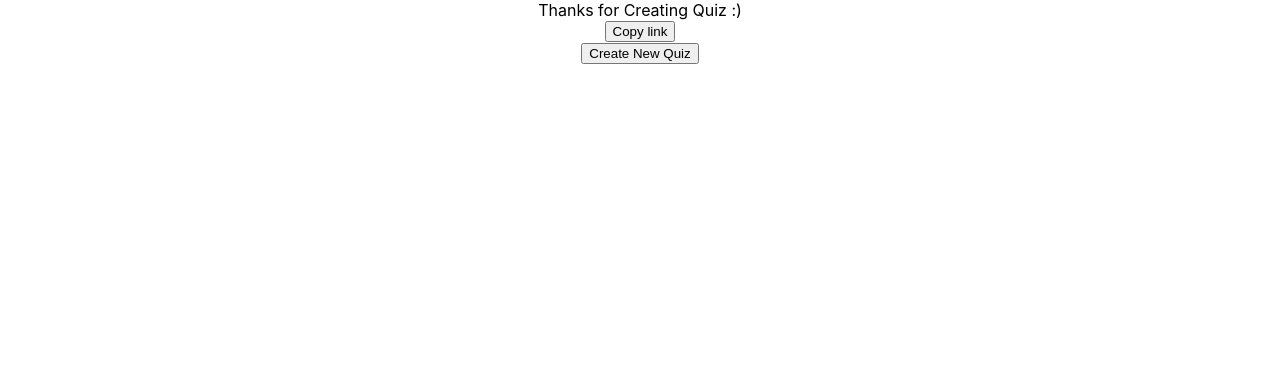
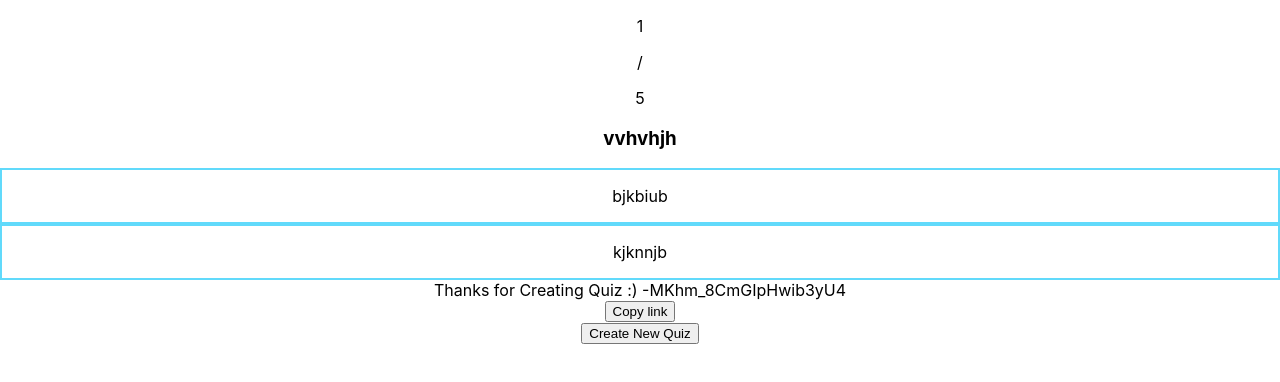
Before and after one commit to i-m-alok/Quizzer, a React (Create React App) app: page /Quiz/1 in a window 1280 px wide. Shown: the top 382 px of the page. Built offline with nearby package versions, Linux system fonts and the light colour scheme; no server answers.

Commit message:
Done with mostoff functionality now, only testing and designing is left

```diff
--- a/src/App.css
+++ b/src/App.css
@@ -44,3 +44,17 @@
 /* .wrappableInput{
   overflow-wrap: break-word;
 } */
+
+
+/* Play page */
+.choice-container{
+  border: 2px solid #61dafb;
+}
+
+.success {
+    background-color: darkorange;
+}
+
+.failure {
+    background-color: red;
+}
--- /dev/null
+++ b/src/components/Question.jsx
@@ -0,0 +1,56 @@
+import React from 'react'
+import { useEffect, useState, useRef } from 'react';
+import { useHistory } from 'react-router-dom';
+
+function Question(props) {
+    let history = useHistory()
+    const { questions } = props;
+    const maxQuestions = questions.length;
+    let [availableQuestions, setAvailableQuestions] = useState([...questions]);
+    let currentQuestion = availableQuestions[0];
+    let questionCounter = useRef(0);
+    let correctlyAnswered = useRef(0);
+    let [result, setResult] = useState(-1);
+
+
+    let checkAnswer = (index) => {
+        let div = document.getElementById(`choice${index}`)
+        // console.log(`${currentQuestion.answer} ${index}  ${correctlyAnswered} ${questionCounter}`)
+
+        if (typeof currentQuestion !== undefined && availableQuestions.length >= 1) {
+            if (index === currentQuestion.answer) {
+                correctlyAnswered.current++;
+            }
+            questionCounter.current++;
+            if (availableQuestions.length > 1) {
+                setAvailableQuestions(availableQuestions.splice(1,));
+            }
+            else {
+                setResult(correctlyAnswered.current);
+                console.log(result);
+            }
+        }
+   }
+    return (
+        <div className="container">
+            {
+                result !== -1 ? <p>{`You scored ${correctlyAnswered.current} out of ${maxQuestions}`}</p> :
+            <>
+                <div id="head-up"><p id='counter'>{questionCounter.current + 1}</p> / <p id="max-ques">{maxQuestions}</p></div>
+                <div id="progress-bar"><div id="progress"></div></div>
+                <div id="play" className="justify-center flex-column">
+                    <h3 id="question">{currentQuestion.question}</h3>
+                    {currentQuestion.options ? currentQuestion.options.map((option, index) => (
+                        <div id={`choice${index}`} className="choice-container"  key={index} onClick={()=> checkAnswer(index)}>
+                            <p className="choice-text" data-number={index}>{option}</p>
+                            {console.log(result)}
+                        </div>)
+                    ): null}
+                    </div>
+            </>
+            }
+        </div>
+    )
+}
+
+export default Question;
--- a/src/components/ShareQuiz.jsx
+++ b/src/components/ShareQuiz.jsx
@@ -1,24 +1,49 @@
 import React, { useRef } from 'react'
+import { useEffect } from 'react';
+import { useState } from 'react';
 import {useHistory, Link} from "react-router-dom"
 import firebase from './FirebaseSDK'
+import Question from './Question';
 
-function ShareQuiz() {
-    let shareData = useRef();
-    function sharePoll(){
-        navigator.share(shareData.current)
+function ShareQuiz(props) {
+    // let quizId = props.match.params.id;
+    let quizId = "-MKhm_8CmGIpHwib3yU4";
+    // const firebaseRef = firebase.database().ref("Quizes/");
+    // const [questionList, setquestionList] = useState([])
+    const questionList = [{ answer: 1, options: ["bjkbiub", "kjknnjb"], question: "vvhvhjh" },
+        { answer: 1, options: ["1755", "254"], question: "yfgjvghkv" },
+        { answer: 1, options: ["hhjhhjj", "mkknknkmm"], question: "ghhvvhvvvvh" },
+        { answer: 1, options: ["hjhjgh", "jhjhjgj"], question: "jhgjhgj" },
+        {answer: 0, options: ["dsadsdsad", "dsaddsadsad", "hello"], question: "ddadasdsa"}
+    ]
+    console.log(quizId);
+
+    // useEffect(() => {
+    //     firebaseRef.child(quizId).once("value").then(snap => setquestionList(snap.val()));
+    //     }
+    //     , [])
+    function copyLink(){
+        let copyInput = document.createElement("input");
+        copyInput.value = "http://localhost:3000/Quiz/" + quizId;
+        document.body.parentNode.appendChild(copyInput);
+        copyInput.select();
+        document.execCommand("copy")
+        document.body.parentNode.removeChild(copyInput);
     }
+
     return (
         <div>
             <div className="container">
                 <center>
-                    <div>Thanks for Creating Quiz :)</div>
+                    <Question questions={questionList}/>
+                    <div>Thanks for Creating Quiz :) {quizId}</div>
                         <div>
                             <div className="submitBtn">
                                 {/* <img src={CopyBtn} onClick={copyLink} />
                                 <div className="tooltip">Copy Poll Link</div> */}
-                                <button>Copy link</button>
+                                <button onClick={copyLink}>Copy link</button>
                             </div>
-                            <Link to="/AddPoll">
+                            <Link to="/createQuiz">
                                 <div className="addPollBtn">
                                     {/* <img src={AddPollBtn} />
                                     <div className="tooltip">Create New Poll</div> */}
--- a/src/index.css
+++ b/src/index.css
@@ -11,3 +11,5 @@ code {
   font-family: source-code-pro, Menlo, Monaco, Consolas, 'Courier New',
     monospace;
 }
+
+/* main style */
```
